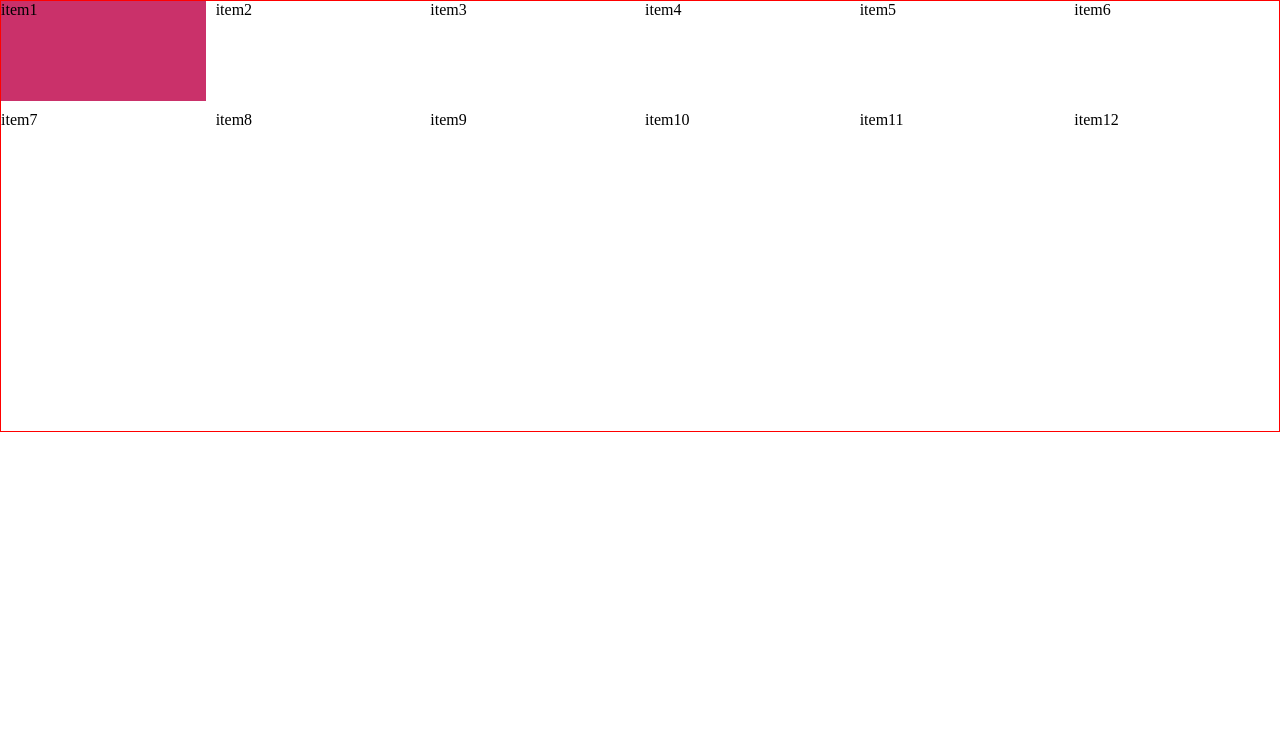
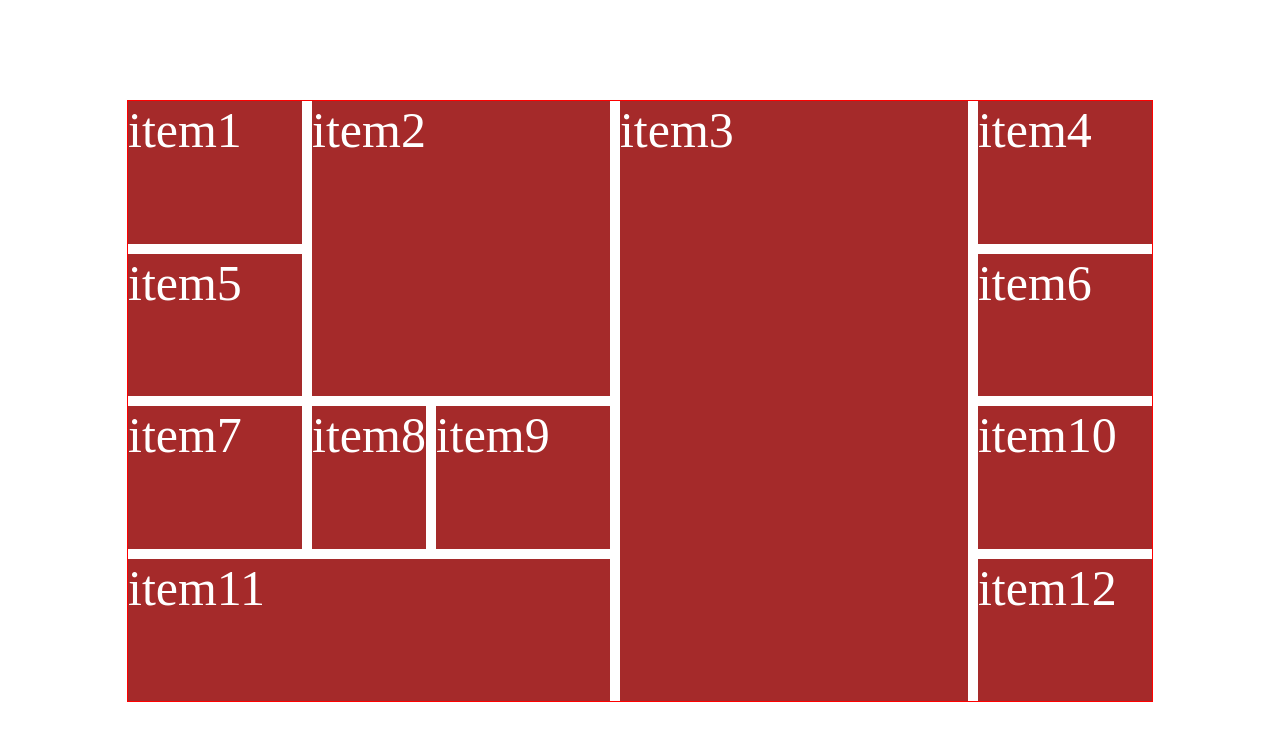
Before and after one commit to FaganAhmadov/fs-44_Task, a plain HTML site: page GRid/task-1/index.html in a window 1280 px wide. Drawn offline with Linux system fonts and the light colour scheme.

Commit message:
Grid-task-1

```diff
--- a/GRid/task-1/index.html
+++ b/GRid/task-1/index.html
@@ -10,18 +10,18 @@
 
 <body>
     <section class="grid-container">
-        <div>item1</div>
-        <div>item2</div>
-        <div>item3</div>
-        <div>item4</div>
-        <div>item5</div>
-        <div>item6</div>
-        <div>item7</div>
-        <div>item8</div>
-        <div>item9</div>
-        <div>item10</div>
-        <div>item11</div>
-        <div>item12</div>
+        <div class="item">item1</div>
+        <div class="item">item2</div>
+        <div class="item">item3</div>
+        <div class="item">item4</div>
+        <div class="item">item5</div>
+        <div class="item">item6</div>
+        <div class="item">item7</div>
+        <div class="item">item8</div>
+        <div class="item">item9</div>
+        <div class="item">item10</div>
+        <div class="item">item11</div>
+        <div class="item">item12</div>
     </section>
 </body>
 
--- a/GRid/task-1/style.css
+++ b/GRid/task-1/style.css
@@ -4,37 +4,29 @@
 }
 
 .grid-container {
-  max-width: 1320px;
-  margin-inline: auto;
-  /* width: 70%; */
+  margin: 100px auto;
+  height: 600px;
+  width: 80%;
   border: 1px solid red;
   display: grid;
   gap: 10px;
-  grid-template-columns: repeat(6, 1fr);
-  grid-template-rows: repeat(4, 100px);
+  grid-template-columns: 1fr 0.5fr 1fr 2fr 1fr;
+  grid-template-rows: repeat(4, 1fr);
 }
-div:nth-child(1) {
-  background-color: #ca316a;
+.item {
+  background-color: brown;
+  color: #fff;
+  font-size: 50px;
 }
+
 div:nth-child(2) {
+  grid-column: 2 / 4;
+  grid-row: 1 / 3;
 }
 div:nth-child(3) {
+  grid-row: span 4;
 }
-div:nth-child(4) {
+
+div:nth-child(11) {
+  grid-column: 1/4;
 }
-div:nth-child(5) {
-}
-div:nth-child(6) {
-}
-div:nth-child(7) {
-}
-div:nth-child(8) {
-}
-div:nth-child(9) {
-}
-div:nth-child(10) {
-}
-div:nth-child(11) {
-}
-div:nth-child(12) {
-}
```
